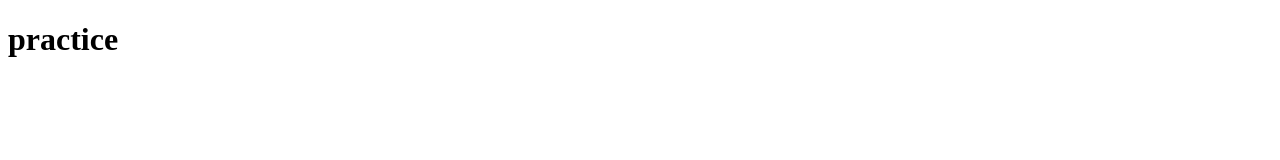
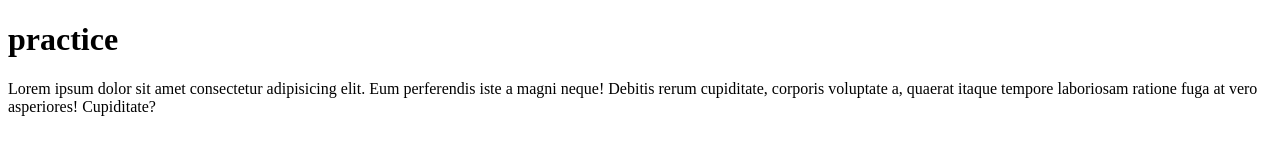
Before and after one commit to Kazu26dr/practice, a plain HTML site: page index.html in a window 1280 px wide. Drawn offline with Linux system fonts and the light colour scheme.

Commit message:
段落の追加

```diff
--- a/index.html
+++ b/index.html
@@ -8,7 +8,7 @@
 </head>
 <body>
   <h1>practice</h1>
-
+  <p>Lorem ipsum dolor sit amet consectetur adipisicing elit. Eum perferendis iste a magni neque! Debitis rerum cupiditate, corporis voluptate a, quaerat itaque tempore laboriosam ratione fuga at vero asperiores! Cupiditate?</p>
 
 </body>
 </html>
```
